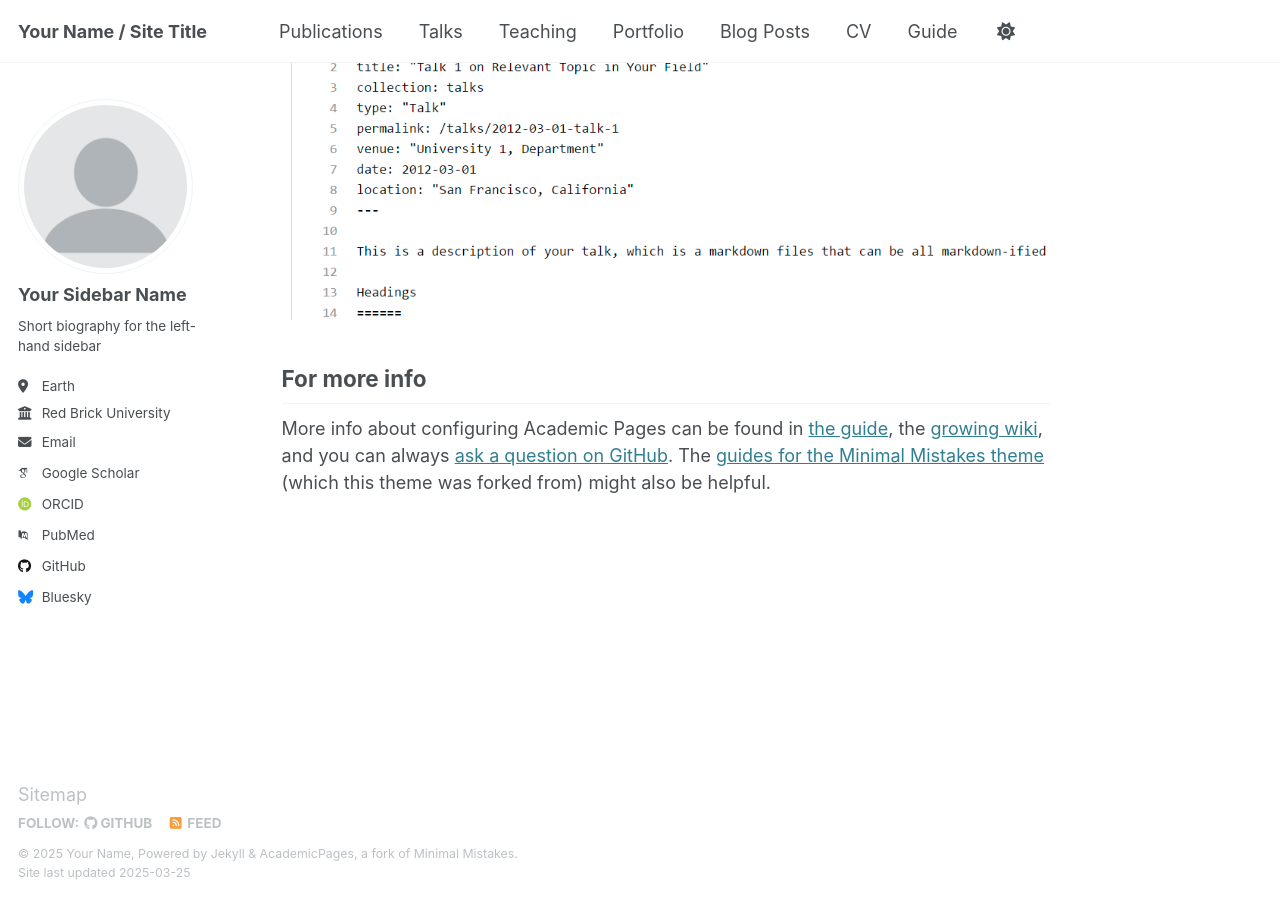
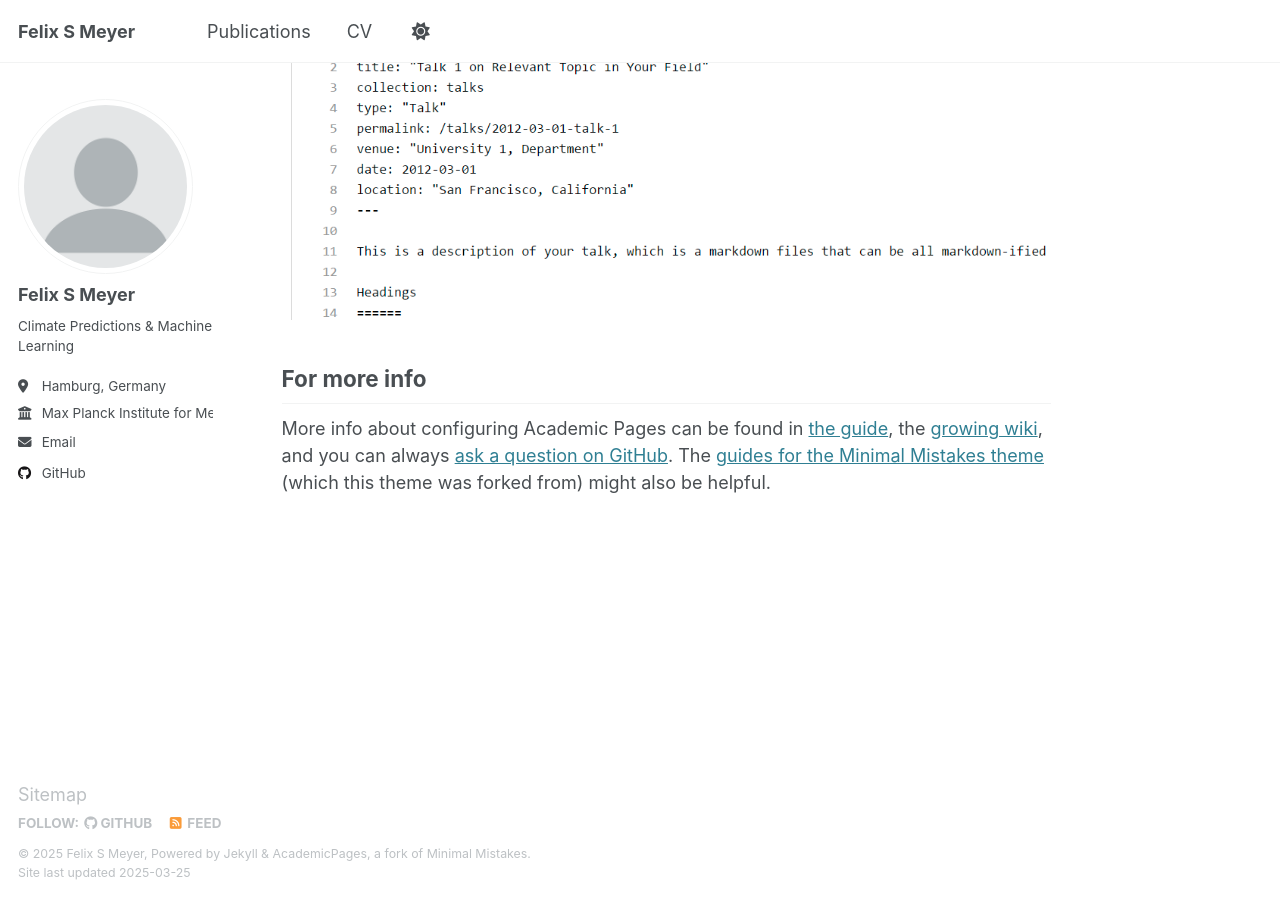
Before and after one commit to fesemeyer/fesemeyer.github.io, a Jekyll site: the page built from _pages/about.md, in a window 1280 px wide and 900 px high, scrolled down 2635 px. Built offline with Jekyll 4.4.1, drawn with Linux system fonts in a browser that asks for light colours; some web fonts are replaced.

```diff
--- a/_config.yml
+++ b/_config.yml
@@ -9,13 +9,13 @@
 # Basic Site Settings
 locale                   : "en-US"
 site_theme               : "default"
-title                    : "Your Name / Site Title"
+title                    : "Felix S Meyer"
 title_separator          : "-"
-name                     : &name "Your Name"
+name                     : &name "Felix S Meyer"
 description              : &description "personal description"
-url                      : https://academicpages.github.io # the base hostname & protocol for your site e.g. "https://[your GitHub username].github.io"
+url                      : https://fesemeyer.github.io # the base hostname & protocol for your site e.g. "https://[your GitHub username].github.io"
 baseurl                  : "" # the subpath of your site, e.g. "/blog"
-repository               : "academicpages/academicpages.github.io"
+repository               : "fesemeyer/fesemeyer.github.io"
 
 # Site Author - The following control what appear as part of the author content on the side bar.
 #               If a field is blank the icon and link will not appear, otherwise it will be shown.
@@ -23,21 +23,21 @@ repository               : "academicpages/academicpages.github.io"
 author:
   # Biographic information
   avatar           : "profile.png"
-  name             : "Your Sidebar Name"
+  name             : "Felix S Meyer"
   pronouns         : # example: "she/her"
-  bio              : "Short biography for the left-hand sidebar"
-  location         : "Earth"
-  employer         : "Red Brick University"
+  bio              : "Climate Predictions & Machine Learning"
+  location         : "Hamburg, Germany"
+  employer         : "Max Planck Institute for Meteorology"
   uri              : # URL
-  email            : "none@example.org"
+  email            : "felix.meyer@mpimet.mpg.de"
 
   # Academic websites
   arxiv            : # URL - Update with the correct link to your profile
-  googlescholar    : "https://scholar.google.com/citations?user=PS_CX0AAAAAJ"
+  googlescholar    : # "https://scholar.google.com/citations?user=PS_CX0AAAAAJ"
   impactstory      : # URL
-  orcid            : "http://orcid.org/yourorcidurl"
+  orcid            : # "http://orcid.org/yourorcidurl"
   semantic         : # URL
-  pubmed           : "https://www.ncbi.nlm.nih.gov/pubmed/?term=john+snow"
+  pubmed           : # "https://www.ncbi.nlm.nih.gov/pubmed/?term=john+snow"
   researchgate     : # URL
   scopus           : # URL
 
@@ -45,12 +45,12 @@ author:
   bitbucket        : # Username - Update with your username on the site
   codepen          : # Username
   dribbble         : # Username
-  github           : "academicpages"
+  github           : "fesemeyer"
   kaggle           : # Username
   stackoverflow    : # User number or user number and name (i.e., use "1" or "1/jeff-atwood")
 
   # Social media
-  bluesky          : "bsky.app" # Replace this with you Bluesky username
+  bluesky          : # "bsky.app" # Replace this with you Bluesky username
   facebook         : # Username
   flickr           : # Username
   foursquare       : # Username
```
Also changed, not shown: _data/navigation.yml (+10 -10 lines).
